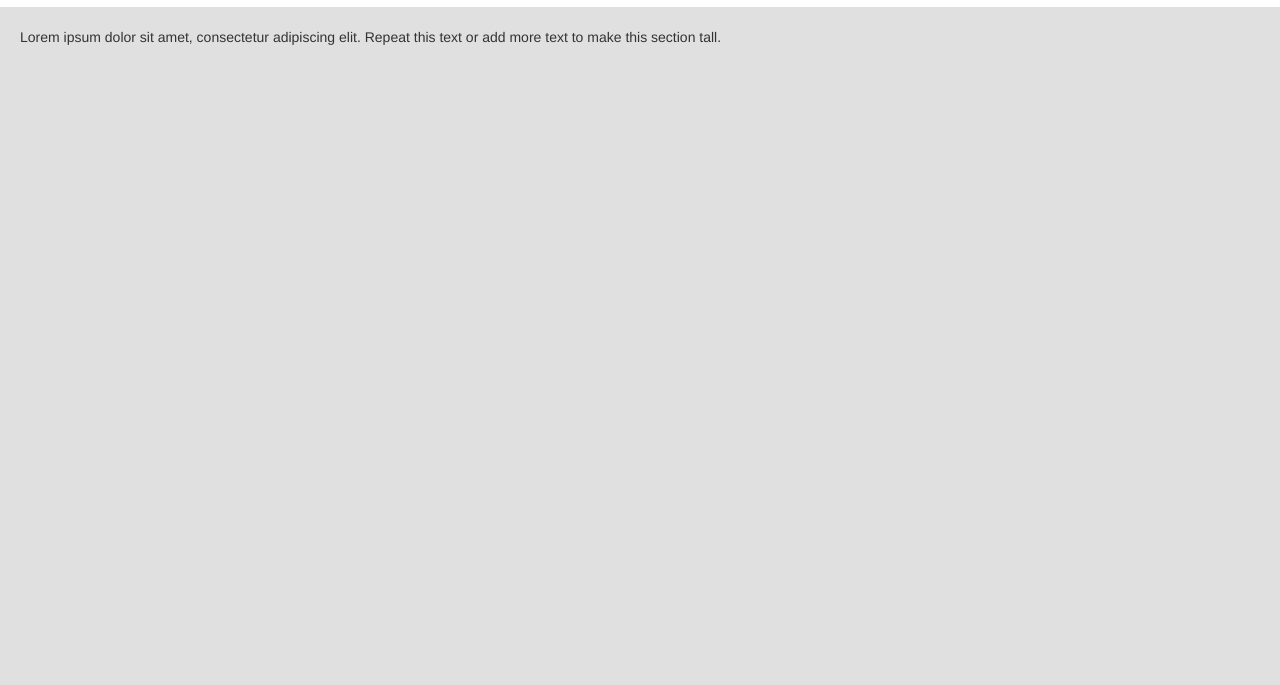
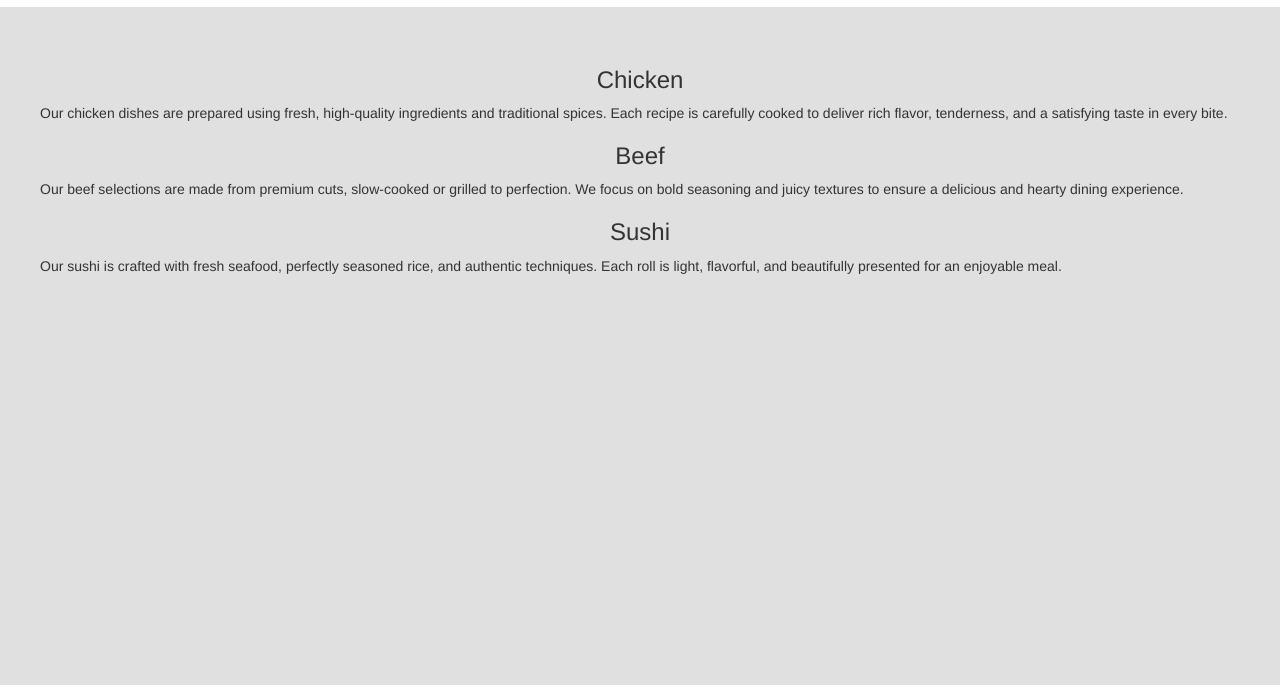
Before and after one commit to Manjima-Murali/coursera-html-css-js, a plain HTML site: page module3-solution/index.html in a window 1280 px wide. Shown: the part 115-800 px from the top of the page. Drawn offline with nearby package versions, Linux system fonts and the light colour scheme.

Commit message:
Update index.html

```diff
--- a/module3-solution/index.html
+++ b/module3-solution/index.html
@@ -42,11 +42,31 @@
 <div class="container-fluid">
   <div class="row">
     <div class="col-xs-12 section-box">
-      <p>
-        Lorem ipsum dolor sit amet, consectetur adipiscing elit.
-        Repeat this text or add more text to make this section tall.
-      </p>
-    </div>
+     <div class="col-xs-12 section-box">
+
+  <h3 class="text-center">Chicken</h3>
+  <p>
+    Our chicken dishes are prepared using fresh, high-quality ingredients
+    and traditional spices. Each recipe is carefully cooked to deliver
+    rich flavor, tenderness, and a satisfying taste in every bite.
+  </p>
+
+  <h3 class="text-center">Beef</h3>
+  <p>
+    Our beef selections are made from premium cuts, slow-cooked or grilled
+    to perfection. We focus on bold seasoning and juicy textures to ensure
+    a delicious and hearty dining experience.
+  </p>
+
+  <h3 class="text-center">Sushi</h3>
+  <p>
+    Our sushi is crafted with fresh seafood, perfectly seasoned rice,
+    and authentic techniques. Each roll is light, flavorful, and
+    beautifully presented for an enjoyable meal.
+  </p>
+
+</div>
+
   </div>
 </div>
 
```
